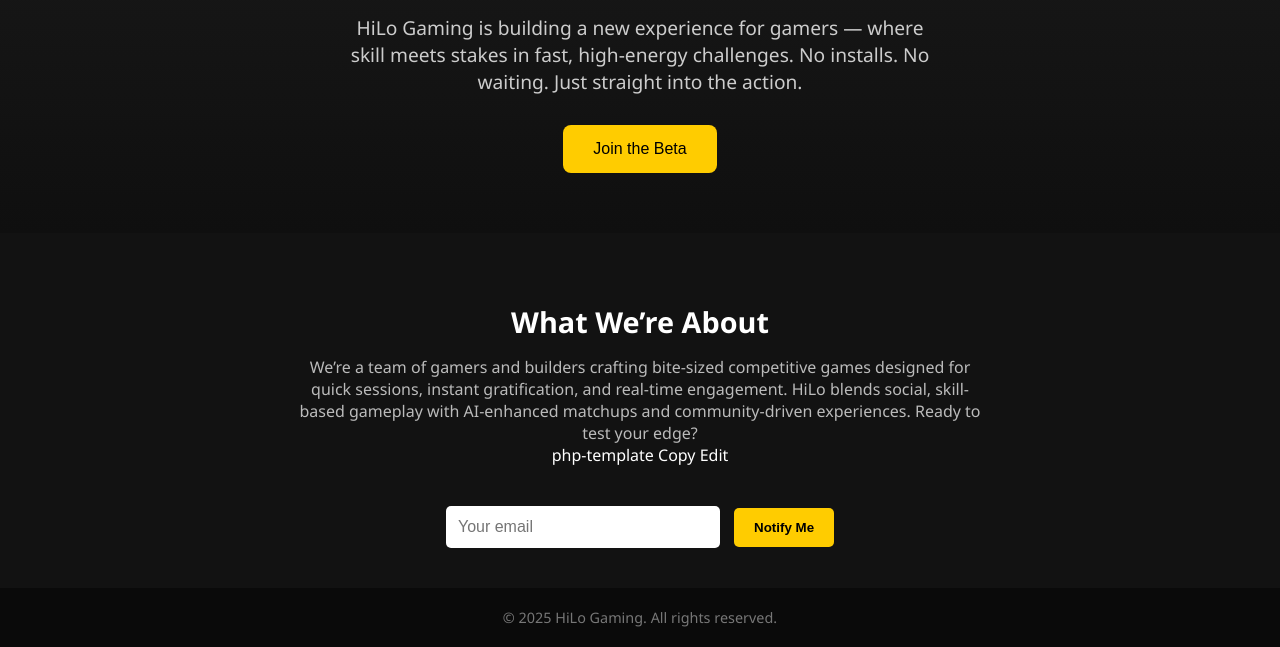
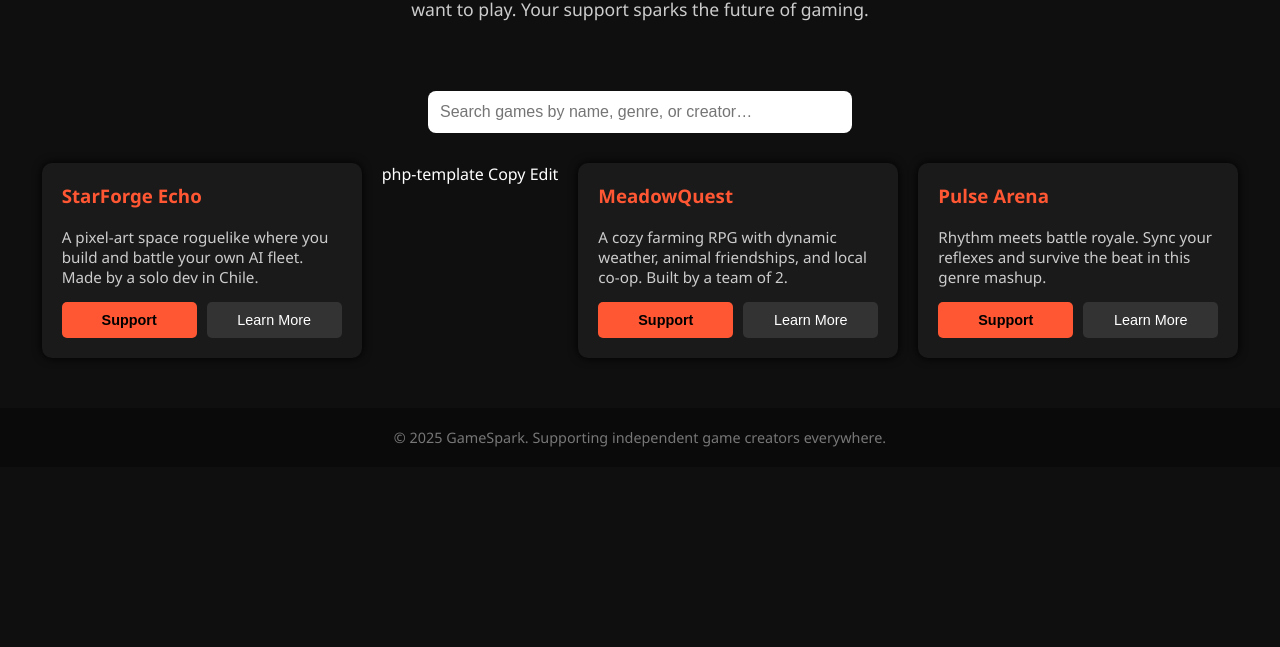
Before and after one commit to natelevietnam/startup-landing-page, a plain HTML site: page index.html in a window 1280 px wide. Shown: the part 197-844 px from the top of the page. After the commit the page ends 800 px from the top, so only its background shows below. Drawn offline with Linux system fonts and the light colour scheme.

Commit message:
Update index.html

```diff
--- a/index.html
+++ b/index.html
@@ -1,4 +1,4 @@
-<!DOCTYPE html> <html lang="en"> <head> <meta charset="UTF-8" /> <meta name="viewport" content="width=device-width, initial-scale=1.0"/> <title>HiLo Gaming</title> <style> body { margin: 0; font-family: 'Segoe UI', Tahoma, Geneva, Verdana, sans-serif; background: #0f0f0f; color: #ffffff; }
+<!DOCTYPE html> <html lang="en"> <head> <meta charset="UTF-8" /> <meta name="viewport" content="width=device-width, initial-scale=1.0"/> <title>GameSpark | Discover Indie Games</title> <style> body { margin: 0; font-family: 'Segoe UI', Tahoma, Geneva, Verdana, sans-serif; background: #0f0f0f; color: #ffffff; }
 css
 Copy
 Edit
@@ -12,82 +12,91 @@ header {
 header h1 {
   font-size: 2em;
   margin: 0;
-  color: #ffcc00;
+  color: #ff5733;
 }
 
 .hero {
-  padding: 60px 20px;
+  padding: 40px 20px;
   text-align: center;
-  background: linear-gradient(180deg, #1a1a1a, #0f0f0f);
 }
 
 .hero h2 {
-  font-size: 2.5em;
-  margin-bottom: 20px;
+  font-size: 2.2em;
+  margin-bottom: 10px;
 }
 
 .hero p {
-  font-size: 1.2em;
+  font-size: 1.1em;
   color: #cccccc;
   max-width: 600px;
-  margin: 0 auto 30px;
+  margin: 0 auto;
 }
 
-.cta-button {
-  background: #ffcc00;
-  color: #000;
-  padding: 15px 30px;
-  font-size: 1em;
-  border: none;
-  border-radius: 8px;
-  cursor: pointer;
-  transition: background 0.3s ease;
-}
-
-.cta-button:hover {
-  background: #e6b800;
-}
-
-section.about {
-  padding: 40px 20px;
-  background: #121212;
+.search-bar {
+  margin: 30px auto 10px;
   text-align: center;
 }
 
-section.about h3 {
-  font-size: 1.8em;
-  margin-bottom: 15px;
+.search-bar input {
+  padding: 12px;
+  width: 80%;
+  max-width: 400px;
+  font-size: 1em;
+  border-radius: 8px;
+  border: none;
 }
 
-section.about p {
-  font-size: 1em;
-  max-width: 700px;
-  margin: 0 auto;
-  color: #bbbbbb;
+.game-grid {
+  display: flex;
+  flex-wrap: wrap;
+  justify-content: center;
+  padding: 20px;
+  gap: 20px;
 }
 
-.email-signup {
-  margin-top: 40px;
-  text-align: center;
+.game-card {
+  background: #1a1a1a;
+  border-radius: 10px;
+  padding: 20px;
+  width: 280px;
+  box-shadow: 0 0 10px #000;
+  text-align: left;
 }
 
-.email-signup input {
-  padding: 12px;
-  font-size: 1em;
-  width: 250px;
-  border-radius: 5px;
-  border: none;
-  margin-right: 10px;
+.game-card h3 {
+  margin-top: 0;
+  color: #ff5733;
 }
 
-.email-signup button {
-  padding: 12px 20px;
-  background-color: #ffcc00;
-  color: #000;
-  font-weight: bold;
+.game-card p {
+  font-size: 0.95em;
+  color: #ccc;
+}
+
+.card-buttons {
+  margin-top: 15px;
+  display: flex;
+  gap: 10px;
+}
+
+.card-buttons button {
+  flex: 1;
+  padding: 10px;
+  font-size: 0.9em;
   border: none;
   border-radius: 5px;
   cursor: pointer;
+}
+
+.support-button {
+  background-color: #ff5733;
+  color: #000;
+  font-weight: bold;
+}
+
+.learn-button {
+  background-color: #333;
+  color: #fff;
 }
 
 footer {
@@ -96,13 +105,33 @@ footer {
   font-size: 0.9em;
   color: #777;
   background: #0a0a0a;
+  margin-top: 30px;
 }
-</style> </head> <body> <header> <h1>HiLo Gaming</h1> </header> <section class="hero"> <h2>The Future of Competitive Gaming</h2> <p>HiLo Gaming is building a new experience for gamers — where skill meets stakes in fast, high-energy challenges. No installs. No waiting. Just straight into the action.</p> <button class="cta-button">Join the Beta</button> </section> <section class="about"> <h3>What We’re About</h3> <p>We’re a team of gamers and builders crafting bite-sized competitive games designed for quick sessions, instant gratification, and real-time engagement. HiLo blends social, skill-based gameplay with AI-enhanced matchups and community-driven experiences. Ready to test your edge?</p>
+
+@media (max-width: 600px) {
+  .game-card {
+    width: 90%;
+  }
+}
+</style> </head> <body> <header> <h1>GameSpark</h1> </header> <section class="hero"> <h2>Discover & Support Indie Games</h2> <p>Explore the next wave of game creators and help fund the games you want to play. Your support sparks the future of gaming.</p> </section> <div class="search-bar"> <input type="text" placeholder="Search games by name, genre, or creator…" /> </div> <section class="game-grid"> <div class="game-card"> <h3>StarForge Echo</h3> <p>A pixel-art space roguelike where you build and battle your own AI fleet. Made by a solo dev in Chile.</p> <div class="card-buttons"> <button class="support-button">Support</button> <button class="learn-button">Learn More</button> </div> </div>
 php-template
 Copy
 Edit
-<div class="email-signup">
-  <input type="email" placeholder="Your email" />
-  <button>Notify Me</button>
+<div class="game-card">
+  <h3>MeadowQuest</h3>
+  <p>A cozy farming RPG with dynamic weather, animal friendships, and local co-op. Built by a team of 2.</p>
+  <div class="card-buttons">
+    <button class="support-button">Support</button>
+    <button class="learn-button">Learn More</button>
+  </div>
 </div>
-</section> <footer> © 2025 HiLo Gaming. All rights reserved. </footer> </body> </html>
+
+<div class="game-card">
+  <h3>Pulse Arena</h3>
+  <p>Rhythm meets battle royale. Sync your reflexes and survive the beat in this genre mashup.</p>
+  <div class="card-buttons">
+    <button class="support-button">Support</button>
+    <button class="learn-button">Learn More</button>
+  </div>
+</div>
+</section> <footer> © 2025 GameSpark. Supporting independent game creators everywhere. </footer> </body> </html>
```
